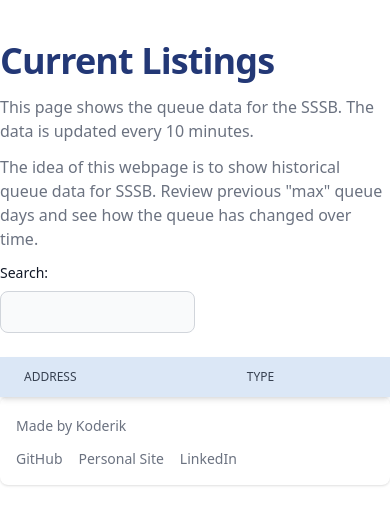
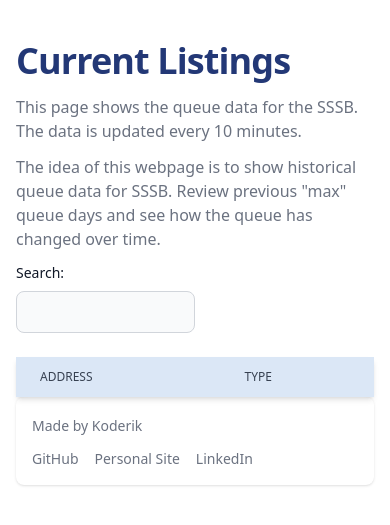
Before and after one commit to koderik/SSSB-Data, a Flask app: page / in a window 390 px wide. Shown: the part 45-570 px from the top of the page. Run offline with Flask 2, Linux system fonts and the light colour scheme; data that the repository does not hold is empty; some libraries are stand-ins or nearby versions.

Commit message:
fix: :iphone: Made the site usable on mobile

```diff
--- a/templates/index.html
+++ b/templates/index.html
@@ -49,8 +49,7 @@
 
 
 
-
-    <div class="flex flex-col items-center">
+    <div class="container mx-auto px-4 sm:px-6 lg:px-8">
 
 
 
--- a/templates/old.html
+++ b/templates/old.html
@@ -51,7 +51,8 @@
 
 
 
-    <div class="flex flex-col items-center">
+    <div class="container mx-auto px-4 sm:px-6 lg:px-8">
+
 
 
 
```
